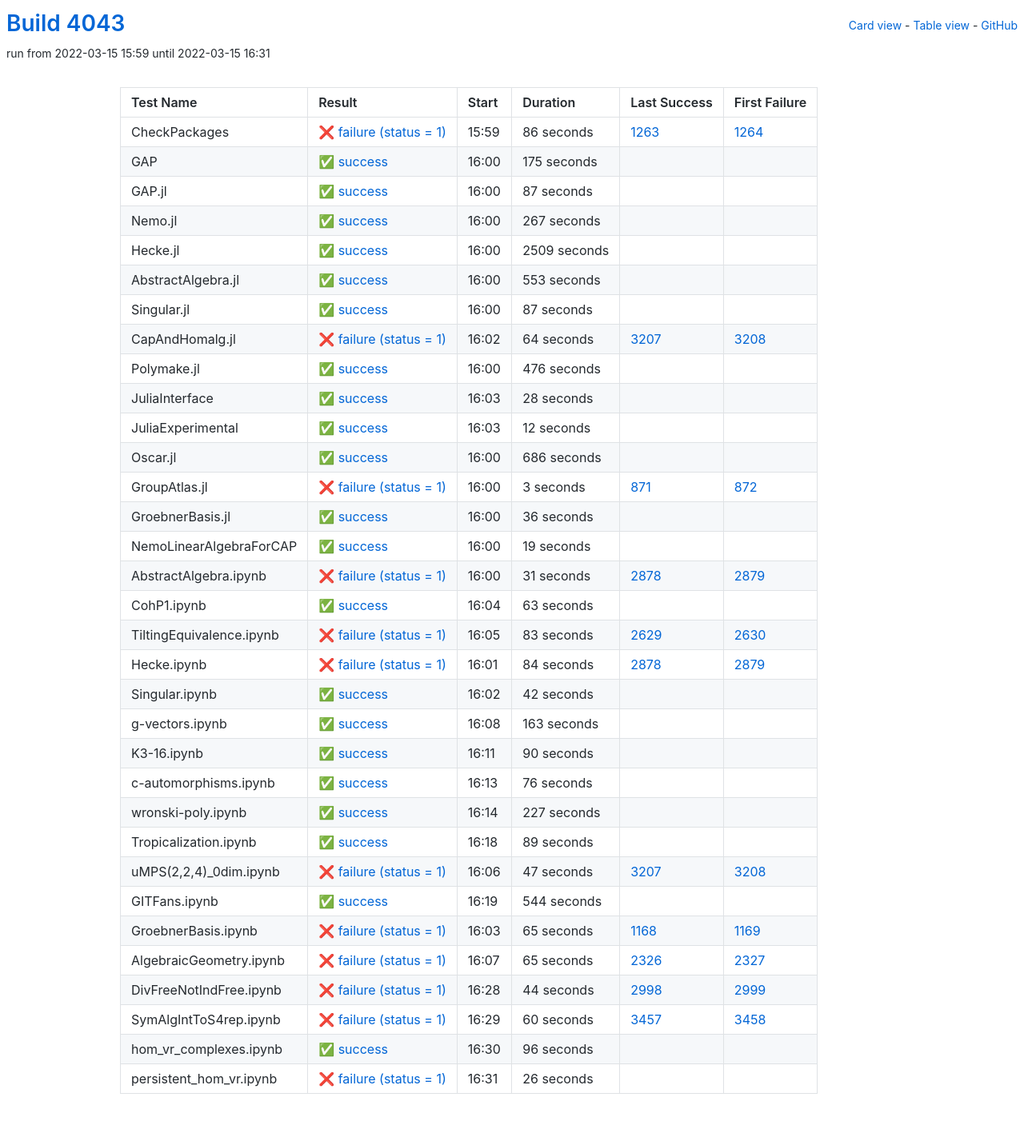
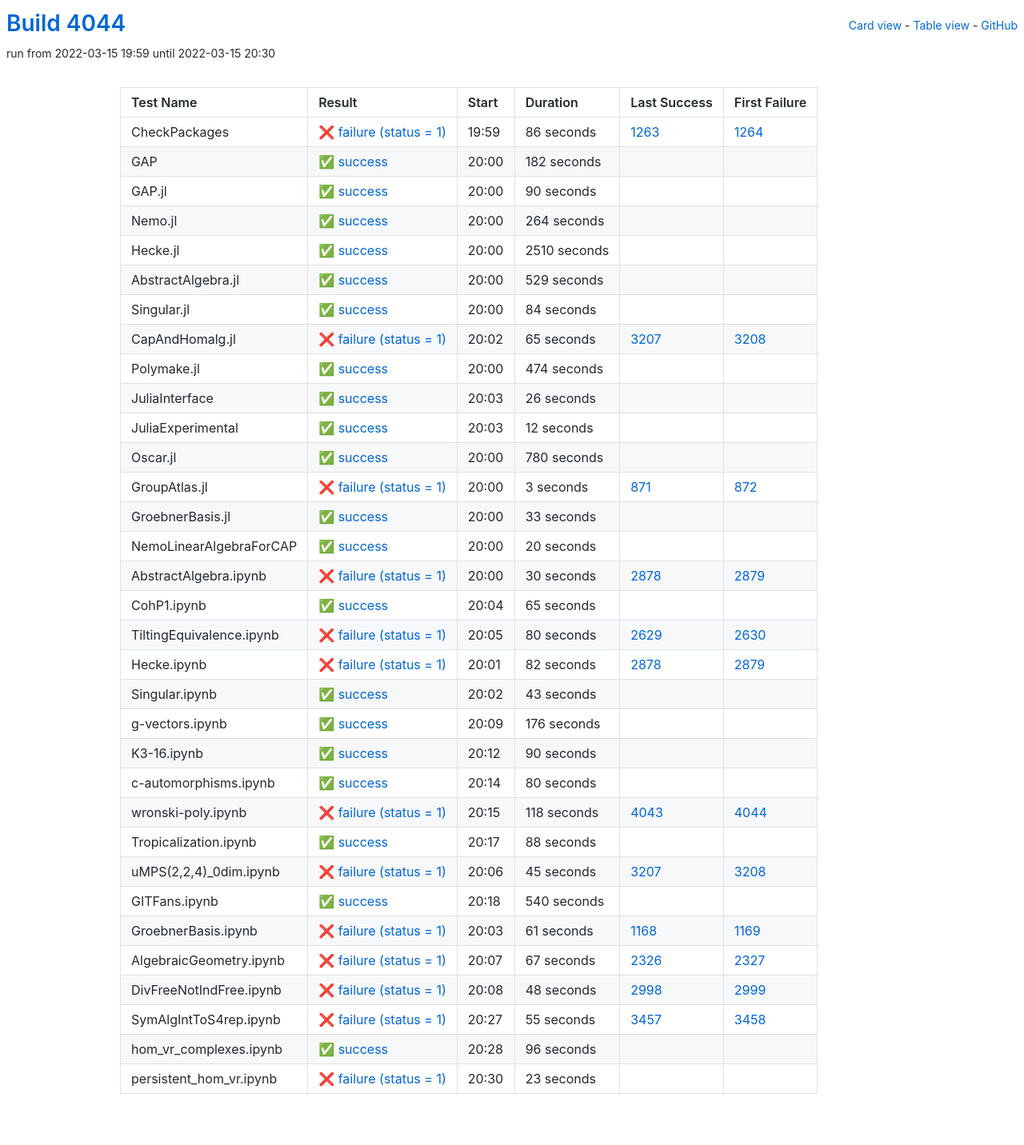
Before and after one commit to oscar-system/oscar-ci-status-stable, a Jekyll site: the page built from table.html, in a window 1280 px wide. Shown: the whole page at 80% size. Built offline with Jekyll 4.4.1, drawn with Linux system fonts in a browser that asks for light colours.

Commit message:
Build #4044

```diff
--- a/_data/ci.yml
+++ b/_data/ci.yml
@@ -1,6 +1,6 @@
 ---
-build: 4043
-build_url: https://oscarci.mathematik.uni-kl.de/job/oscar-stable/4043/
+build: 4044
+build_url: https://oscarci.mathematik.uni-kl.de/job/oscar-stable/4044/
 job: oscar-stable
 organization: oscar-system
 repo: oscar-ci-status-stable
@@ -8,8 +8,8 @@ repourl: https://github.com/oscar-system/oscar-ci-status-stable
 tests:
 - name: CheckPackages
   id: checkpackages
-  log: https://oscarci.mathematik.uni-kl.de/job/oscar-stable/4043/artifact/logs/build-4043/CheckPackages.log
-  start: 2022-03-15 15:59
+  log: https://oscarci.mathematik.uni-kl.de/job/oscar-stable/4044/artifact/logs/build-4044/CheckPackages.log
+  start: 2022-03-15 19:59
   success: false
   exitcode: 1
   status: failure
@@ -20,116 +20,116 @@ tests:
   first_failure_url: https://oscarci.mathematik.uni-kl.de/job/oscar-stable/1264/
 - name: GAP
   id: gap
-  log: https://oscarci.mathematik.uni-kl.de/job/oscar-stable/4043/artifact/logs/build-4043/GAP.log
-  start: 2022-03-15 16:00
+  log: https://oscarci.mathematik.uni-kl.de/job/oscar-stable/4044/artifact/logs/build-4044/GAP.log
+  start: 2022-03-15 20:00
   success: true
   exitcode: 0
   status: success
-  duration: 175
+  duration: 182
   last_success: false
   last_success_url:
   first_failure: false
   first_failure_url:
 - name: GAP.jl
   id: gap-jl
-  log: https://oscarci.mathematik.uni-kl.de/job/oscar-stable/4043/artifact/logs/build-4043/GAP.jl.log
-  start: 2022-03-15 16:00
+  log: https://oscarci.mathematik.uni-kl.de/job/oscar-stable/4044/artifact/logs/build-4044/GAP.jl.log
+  start: 2022-03-15 20:00
   success: true
   exitcode: 0
   status: success
-  duration: 87
+  duration: 90
   last_success: false
   last_success_url:
   first_failure: false
   first_failure_url:
 - name: Nemo.jl
   id: nemo-jl
-  log: https://oscarci.mathematik.uni-kl.de/job/oscar-stable/4043/artifact/logs/build-4043/Nemo.jl.log
-  start: 2022-03-15 16:00
+  log: https://oscarci.mathematik.uni-kl.de/job/oscar-stable/4044/artifact/logs/build-4044/Nemo.jl.log
+  start: 2022-03-15 20:00
   success: true
   exitcode: 0
   status: success
-  duration: 267
+  duration: 264
   last_success: false
   last_success_url:
   first_failure: false
   first_failure_url:
 - name: Hecke.jl
   id: hecke-jl
-  log: https://oscarci.mathematik.uni-kl.de/job/oscar-stable/4043/artifact/logs/build-4043/Hecke.jl.log
-  start: 2022-03-15 16:00
+  log: https://oscarci.mathematik.uni-kl.de/job/oscar-stable/4044/artifact/logs/build-4044/Hecke.jl.log
+  start: 2022-03-15 20:00
   success: true
   exitcode: 0
   status: success
-  duration: 2509
+  duration: 2510
   last_success: false
   last_success_url:
   first_failure: false
   first_failure_url:
 - name: AbstractAlgebra.jl
   id: abstractalgebra-jl
-  log: https://oscarci.mathematik.uni-kl.de/job/oscar-stable/4043/artifact/logs/build-4043/AbstractAlgebra.jl.log
-  start: 2022-03-15 16:00
+  log: https://oscarci.mathematik.uni-kl.de/job/oscar-stable/4044/artifact/logs/build-4044/AbstractAlgebra.jl.log
+  start: 2022-03-15 20:00
   success: true
   exitcode: 0
   status: success
-  duration: 553
+  duration: 529
   last_success: false
   last_success_url:
   first_failure: false
   first_failure_url:
 - name: Singular.jl
   id: singular-jl
-  log: https://oscarci.mathematik.uni-kl.de/job/oscar-stable/4043/artifact/logs/build-4043/Singular.jl.log
-  start: 2022-03-15 16:00
+  log: https://oscarci.mathematik.uni-kl.de/job/oscar-stable/4044/artifact/logs/build-4044/Singular.jl.log
+  start: 2022-03-15 20:00
   success: true
   exitcode: 0
   status: success
-  duration: 87
+  duration: 84
   last_success: false
   last_success_url:
   first_failure: false
   first_failure_url:
 - name: CapAndHomalg.jl
   id: capandhomalg-jl
-  log: https://oscarci.mathematik.uni-kl.de/job/oscar-stable/4043/artifact/logs/build-4043/CapAndHomalg.jl.log
-  start: 2022-03-15 16:02
+  log: https://oscarci.mathematik.uni-kl.de/job/oscar-stable/4044/artifact/logs/build-4044/CapAndHomalg.jl.log
+  start: 2022-03-15 20:02
   success: false
   exitcode: 1
   status: failure
-  duration: 64
+  duration: 65
   last_success: 3207
   last_success_url: https://oscarci.mathematik.uni-kl.de/job/oscar-stable/3207/
   first_failure: 3208
   first_failure_url: https://oscarci.mathematik.uni-kl.de/job/oscar-stable/3208/
 - name: Polymake.jl
   id: polymake-jl
-  log: https://oscarci.mathematik.uni-kl.de/job/oscar-stable/4043/artifact/logs/build-4043/Polymake.jl.log
-  start: 2022-03-15 16:00
+  log: https://oscarci.mathematik.uni-kl.de/job/oscar-stable/4044/artifact/logs/build-4044/Polymake.jl.log
+  start: 2022-03-15 20:00
   success: true
   exitcode: 0
   status: success
-  duration: 476
+  duration: 474
   last_success: false
   last_success_url:
   first_failure: false
   first_failure_url:
 - name: JuliaInterface
   id: juliainterface
-  log: https://oscarci.mathematik.uni-kl.de/job/oscar-stable/4043/artifact/logs/build-4043/JuliaInterface.log
-  start: 2022-03-15 16:03
+  log: https://oscarci.mathematik.uni-kl.de/job/oscar-stable/4044/artifact/logs/build-4044/JuliaInterface.log
+  start: 2022-03-15 20:03
   success: true
   exitcode: 0
   status: success
-  duration: 28
+  duration: 26
   last_success: false
   last_success_url:
   first_failure: false
   first_failure_url:
 - name: JuliaExperimental
   id: juliaexperimental
-  log: https://oscarci.mathematik.uni-kl.de/job/oscar-stable/4043/artifact/logs/build-4043/JuliaExperimental.log
-  start: 2022-03-15 16:03
+  log: https://oscarci.mathematik.uni-kl.de/job/oscar-stable/4044/artifact/logs/build-4044/JuliaExperimental.log
+  start: 2022-03-15 20:03
   success: true
   exitcode: 0
   status: success
@@ -140,20 +140,20 @@ tests:
   first_failure_url:
 - name: Oscar.jl
   id: oscar-jl
-  log: https://oscarci.mathematik.uni-kl.de/job/oscar-stable/4043/artifact/logs/build-4043/Oscar.jl.log
-  start: 2022-03-15 16:00
+  log: https://oscarci.mathematik.uni-kl.de/job/oscar-stable/4044/artifact/logs/build-4044/Oscar.jl.log
+  start: 2022-03-15 20:00
   success: true
   exitcode: 0
   status: success
-  duration: 686
+  duration: 780
   last_success: false
   last_success_url:
   first_failure: false
   first_failure_url:
 - name: GroupAtlas.jl
   id: groupatlas-jl
-  log: https://oscarci.mathematik.uni-kl.de/job/oscar-stable/4043/artifact/logs/build-4043/GroupAtlas.jl.log
-  start: 2022-03-15 16:00
+  log: https://oscarci.mathematik.uni-kl.de/job/oscar-stable/4044/artifact/logs/build-4044/GroupAtlas.jl.log
+  start: 2022-03-15 20:00
   success: false
   exitcode: 1
   status: failure
@@ -164,104 +164,104 @@ tests:
   first_failure_url: https://oscarci.mathematik.uni-kl.de/job/oscar-stable/872/
 - name: GroebnerBasis.jl
   id: groebnerbasis-jl
-  log: https://oscarci.mathematik.uni-kl.de/job/oscar-stable/4043/artifact/logs/build-4043/GroebnerBasis.jl.log
-  start: 2022-03-15 16:00
+  log: https://oscarci.mathematik.uni-kl.de/job/oscar-stable/4044/artifact/logs/build-4044/GroebnerBasis.jl.log
+  start: 2022-03-15 20:00
   success: true
   exitcode: 0
   status: success
-  duration: 36
+  duration: 33
   last_success: false
   last_success_url:
   first_failure: false
   first_failure_url:
 - name: NemoLinearAlgebraForCAP
   id: nemolinearalgebraforcap
-  log: https://oscarci.mathematik.uni-kl.de/job/oscar-stable/4043/artifact/logs/build-4043/NemoLinearAlgebraForCAP.log
-  start: 2022-03-15 16:00
+  log: https://oscarci.mathematik.uni-kl.de/job/oscar-stable/4044/artifact/logs/build-4044/NemoLinearAlgebraForCAP.log
+  start: 2022-03-15 20:00
   success: true
   exitcode: 0
   status: success
-  duration: 19
+  duration: 20
   last_success: false
   last_success_url:
   first_failure: false
   first_failure_url:
 - name: AbstractAlgebra.ipynb
   id: abstractalgebra-ipynb
-  log: https://oscarci.mathematik.uni-kl.de/job/oscar-stable/4043/artifact/logs/build-4043/AbstractAlgebra.ipynb.log
-  start: 2022-03-15 16:00
+  log: https://oscarci.mathematik.uni-kl.de/job/oscar-stable/4044/artifact/logs/build-4044/AbstractAlgebra.ipynb.log
+  start: 2022-03-15 20:00
   success: false
   exitcode: 1
   status: failure
-  duration: 31
+  duration: 30
   last_success: 2878
   last_success_url: https://oscarci.mathematik.uni-kl.de/job/oscar-stable/2878/
   first_failure: 2879
   first_failure_url: https://oscarci.mathematik.uni-kl.de/job/oscar-stable/2879/
 - name: CohP1.ipynb
   id: cohp1-ipynb
-  log: https://oscarci.mathematik.uni-kl.de/job/oscar-stable/4043/artifact/logs/build-4043/CohP1.ipynb.log
-  start: 2022-03-15 16:04
+  log: https://oscarci.mathematik.uni-kl.de/job/oscar-stable/4044/artifact/logs/build-4044/CohP1.ipynb.log
+  start: 2022-03-15 20:04
   success: true
   exitcode: 0
   status: success
-  duration: 63
+  duration: 65
   last_success: false
   last_success_url:
   first_failure: false
   first_failure_url:
 - name: TiltingEquivalence.ipynb
   id: tiltingequivalence-ipynb
-  log: https://oscarci.mathematik.uni-kl.de/job/oscar-stable/4043/artifact/logs/build-4043/TiltingEquivalence.ipynb.log
-  start: 2022-03-15 16:05
+  log: https://oscarci.mathematik.uni-kl.de/job/oscar-stable/4044/artifact/logs/build-4044/TiltingEquivalence.ipynb.log
+  start: 2022-03-15 20:05
   success: false
   exitcode: 1
   status: failure
-  duration: 83
+  duration: 80
   last_success: 2629
   last_success_url: https://oscarci.mathematik.uni-kl.de/job/oscar-stable/2629/
   first_failure: 2630
   first_failure_url: https://oscarci.mathematik.uni-kl.de/job/oscar-stable/2630/
 - name: Hecke.ipynb
   id: hecke-ipynb
-  log: https://oscarci.mathematik.uni-kl.de/job/oscar-stable/4043/artifact/logs/build-4043/Hecke.ipynb.log
-  start: 2022-03-15 16:01
+  log: https://oscarci.mathematik.uni-kl.de/job/oscar-stable/4044/artifact/logs/build-4044/Hecke.ipynb.log
+  start: 2022-03-15 20:01
   success: false
   exitcode: 1
   status: failure
-  duration: 84
+  duration: 82
   last_success: 2878
   last_success_url: https://oscarci.mathematik.uni-kl.de/job/oscar-stable/2878/
   first_failure: 2879
   first_failure_url: https://oscarci.mathematik.uni-kl.de/job/oscar-stable/2879/
 - name: Singular.ipynb
   id: singular-ipynb
-  log: https://oscarci.mathematik.uni-kl.de/job/oscar-stable/4043/artifact/logs/build-4043/Singular.ipynb.log
-  start: 2022-03-15 16:02
+  log: https://oscarci.mathematik.uni-kl.de/job/oscar-stable/4044/artifact/logs/build-4044/Singular.ipynb.log
+  start: 2022-03-15 20:02
   success: true
   exitcode: 0
   status: success
-  duration: 42
+  duration: 43
   last_success: false
   last_success_url:
   first_failure: false
   first_failure_url:
 - name: g-vectors.ipynb
   id: g-vectors-ipynb
-  log: https://oscarci.mathematik.uni-kl.de/job/oscar-stable/4043/artifact/logs/build-4043/g-vectors.ipynb.log
-  start: 2022-03-15 16:08
+  log: https://oscarci.mathematik.uni-kl.de/job/oscar-stable/4044/artifact/logs/build-4044/g-vectors.ipynb.log
+  start: 2022-03-15 20:09
   success: true
   exitcode: 0
   status: success
-  duration: 163
+  duration: 176
   last_success: false
   last_success_url:
   first_failure: false
   first_failure_url:
 - name: K3-16.ipynb
   id: k3-16-ipynb
-  log: https://oscarci.mathematik.uni-kl.de/job/oscar-stable/4043/artifact/logs/build-4043/K3-16.ipynb.log
-  start: 2022-03-15 16:11
+  log: https://oscarci.mathematik.uni-kl.de/job/oscar-stable/4044/artifact/logs/build-4044/K3-16.ipynb.log
+  start: 2022-03-15 20:12
   success: true
   exitcode: 0
   status: success
@@ -272,116 +272,116 @@ tests:
   first_failure_url:
 - name: c-automorphisms.ipynb
   id: c-automorphisms-ipynb
-  log: https://oscarci.mathematik.uni-kl.de/job/oscar-stable/4043/artifact/logs/build-4043/c-automorphisms.ipynb.log
-  start: 2022-03-15 16:13
+  log: https://oscarci.mathematik.uni-kl.de/job/oscar-stable/4044/artifact/logs/build-4044/c-automorphisms.ipynb.log
+  start: 2022-03-15 20:14
   success: true
   exitcode: 0
   status: success
-  duration: 76
+  duration: 80
   last_success: false
   last_success_url:
   first_failure: false
   first_failure_url:
 - name: wronski-poly.ipynb
   id: wronski-poly-ipynb
-  log: https://oscarci.mathematik.uni-kl.de/job/oscar-stable/4043/artifact/logs/build-4043/wronski-poly.ipynb.log
-  start: 2022-03-15 16:14
+  log: https://oscarci.mathematik.uni-kl.de/job/oscar-stable/4044/artifact/logs/build-4044/wronski-poly.ipynb.log
+  start: 2022-03-15 20:15
+  success: false
+  exitcode: 1
+  status: failure
+  duration: 118
+  last_success: 4043
+  last_success_url: https://oscarci.mathematik.uni-kl.de/job/oscar-stable/4043/
+  first_failure: 4044
+  first_failure_url: https://oscarci.mathematik.uni-kl.de/job/oscar-stable/4044/
+- name: Tropicalization.ipynb
+  id: tropicalization-ipynb
+  log: https://oscarci.mathematik.uni-kl.de/job/oscar-stable/4044/artifact/logs/build-4044/Tropicalization.ipynb.log
+  start: 2022-03-15 20:17
   success: true
   exitcode: 0
   status: success
-  duration: 227
-  last_success: false
-  last_success_url:
-  first_failure: false
-  first_failure_url:
-- name: Tropicalization.ipynb
-  id: tropicalization-ipynb
-  log: https://oscarci.mathematik.uni-kl.de/job/oscar-stable/4043/artifact/logs/build-4043/Tropicalization.ipynb.log
-  start: 2022-03-15 16:18
-  success: true
-  exitcode: 0
-  status: success
-  duration: 89
+  duration: 88
   last_success: false
   last_success_url:
   first_failure: false
   first_failure_url:
 - name: uMPS(2,2,4)_0dim.ipynb
   id: umps-2-2-4-0dim-ipynb
-  log: https://oscarci.mathematik.uni-kl.de/job/oscar-stable/4043/artifact/logs/build-4043/uMPS-2-2-4-_0dim.ipynb.log
-  start: 2022-03-15 16:06
+  log: https://oscarci.mathematik.uni-kl.de/job/oscar-stable/4044/artifact/logs/build-4044/uMPS-2-2-4-_0dim.ipynb.log
+  start: 2022-03-15 20:06
   success: false
   exitcode: 1
   status: failure
-  duration: 47
+  duration: 45
   last_success: 3207
   last_success_url: https://oscarci.mathematik.uni-kl.de/job/oscar-stable/3207/
   first_failure: 3208
   first_failure_url: https://oscarci.mathematik.uni-kl.de/job/oscar-stable/3208/
 - name: GITFans.ipynb
   id: gitfans-ipynb
-  log: https://oscarci.mathematik.uni-kl.de/job/oscar-stable/4043/artifact/logs/build-4043/GITFans.ipynb.log
-  start: 2022-03-15 16:19
+  log: https://oscarci.mathematik.uni-kl.de/job/oscar-stable/4044/artifact/logs/build-4044/GITFans.ipynb.log
+  start: 2022-03-15 20:18
   success: true
   exitcode: 0
   status: success
-  duration: 544
+  duration: 540
   last_success: false
   last_success_url:
   first_failure: false
   first_failure_url:
 - name: GroebnerBasis.ipynb
   id: groebnerbasis-ipynb
-  log: https://oscarci.mathematik.uni-kl.de/job/oscar-stable/4043/artifact/logs/build-4043/GroebnerBasis.ipynb.log
-  start: 2022-03-15 16:03
+  log: https://oscarci.mathematik.uni-kl.de/job/oscar-stable/4044/artifact/logs/build-4044/GroebnerBasis.ipynb.log
+  start: 2022-03-15 20:03
   success: false
   exitcode: 1
   status: failure
-  duration: 65
+  duration: 61
   last_success: 1168
   last_success_url: https://oscarci.mathematik.uni-kl.de/job/oscar-stable/1168/
   first_failure: 1169
   first_failure_url: https://oscarci.mathematik.uni-kl.de/job/oscar-stable/1169/
 - name: AlgebraicGeometry.ipynb
   id: algebraicgeometry-ipynb
-  log: https://oscarci.mathematik.uni-kl.de/job/oscar-stable/4043/artifact/logs/build-4043/AlgebraicGeometry.ipynb.log
-  start: 2022-03-15 16:07
+  log: https://oscarci.mathematik.uni-kl.de/job/oscar-stable/4044/artifact/logs/build-4044/AlgebraicGeometry.ipynb.log
+  start: 2022-03-15 20:07
   success: false
   exitcode: 1
   status: failure
-  duration: 65
+  duration: 67
   last_success: 2326
   last_success_url: https://oscarci.mathematik.uni-kl.de/job/oscar-stable/2326/
   first_failure: 2327
   first_failure_url: https://oscarci.mathematik.uni-kl.de/job/oscar-stable/2327/
 - name: DivFreeNotIndFree.ipynb
   id: divfreenotindfree-ipynb
-  log: https://oscarci.mathematik.uni-kl.de/job/oscar-stable/4043/artifact/logs/build-4043/DivFreeNotIndFree.ipynb.log
-  start: 2022-03-15 16:28
+  log: https://oscarci.mathematik.uni-kl.de/job/oscar-stable/4044/artifact/logs/build-4044/DivFreeNotIndFree.ipynb.log
+  start: 2022-03-15 20:08
   success: false
   exitcode: 1
   status: failure
-  duration: 44
+  duration: 48
   last_success: 2998
   last_success_url: https://oscarci.mathematik.uni-kl.de/job/oscar-stable/2998/
   first_failure: 2999
   first_failure_url: https://oscarci.mathematik.uni-kl.de/job/oscar-stable/2999/
 - name: SymAlgIntToS4rep.ipynb
   id: symalginttos4rep-ipynb
-  log: https://oscarci.mathematik.uni-kl.de/job/oscar-stable/4043/artifact/logs/build-4043/SymAlgIntToS4rep.ipynb.log
-  start: 2022-03-15 16:29
+  log: https://oscarci.mathematik.uni-kl.de/job/oscar-stable/4044/artifact/logs/build-4044/SymAlgIntToS4rep.ipynb.log
+  start: 2022-03-15 20:27
   success: false
   exitcode: 1
   status: failure
-  duration: 60
+  duration: 55
   last_success: 3457
   last_success_url: https://oscarci.mathematik.uni-kl.de/job/oscar-stable/3457/
   first_failure: 3458
   first_failure_url: https://oscarci.mathematik.uni-kl.de/job/oscar-stable/3458/
 - name: hom_vr_complexes.ipynb
   id: hom-vr-complexes-ipynb
-  log: https://oscarci.mathematik.uni-kl.de/job/oscar-stable/4043/artifact/logs/build-4043/hom_vr_complexes.ipynb.log
-  start: 2022-03-15 16:30
+  log: https://oscarci.mathematik.uni-kl.de/job/oscar-stable/4044/artifact/logs/build-4044/hom_vr_complexes.ipynb.log
+  start: 2022-03-15 20:28
   success: true
   exitcode: 0
   status: success
@@ -392,12 +392,12 @@ tests:
   first_failure_url:
 - name: persistent_hom_vr.ipynb
   id: persistent-hom-vr-ipynb
-  log: https://oscarci.mathematik.uni-kl.de/job/oscar-stable/4043/artifact/logs/build-4043/persistent_hom_vr.ipynb.log
-  start: 2022-03-15 16:31
+  log: https://oscarci.mathematik.uni-kl.de/job/oscar-stable/4044/artifact/logs/build-4044/persistent_hom_vr.ipynb.log
+  start: 2022-03-15 20:30
   success: false
   exitcode: 1
   status: failure
-  duration: 26
+  duration: 23
   last_success: false
   last_success_url:
   first_failure: false
```
Also changed, not shown: README.md.
